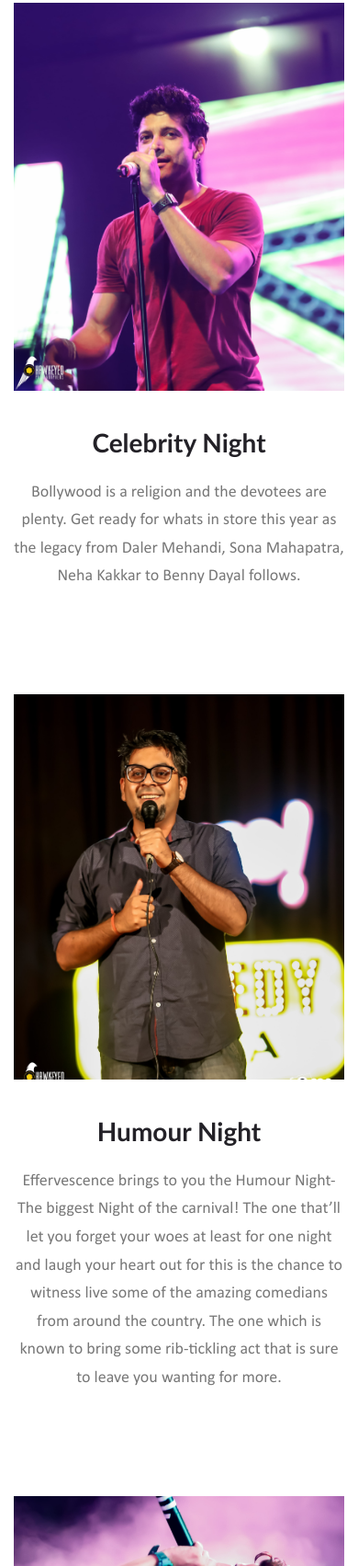
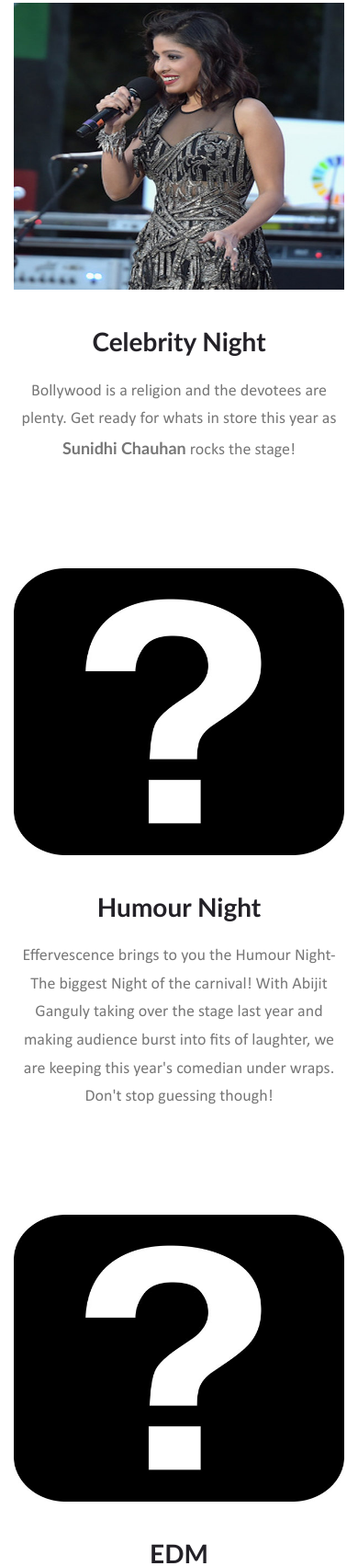
Before and after one commit to goodday451999/effe-edit, a plain HTML site: page index.html in a window 390 px wide. Shown: the part 3412-5115 px from the top of the page at 92% size. Drawn offline with nearby package versions, Linux system fonts and the light colour scheme; a script that the page names is missing.

Commit message:
Minor changes

```diff
--- a/index.html
+++ b/index.html
@@ -642,7 +642,7 @@
             <div class="col-12 col-sm-6 col-md-4">
                 <div class="next-event-wrap">
                     <figure>
-                        <a href="#"><img src="images/effe/farhan2.jpg" alt="1"></a>
+                        <a href="#"><img src="images/sunidhi.jpg" alt="1"></a>
 
                         <!-- <div class="event-rating">Celeb</div> -->
                     </figure>
@@ -654,7 +654,7 @@
                     </header>
 
                     <div class="entry-content">
-                        <p>Bollywood is a religion and the devotees are plenty. Get ready for whats in store this year as the legacy from Daler Mehandi, Sona Mahapatra, Neha Kakkar to Benny Dayal follows.</p>
+                        <p>Bollywood is a religion and the devotees are plenty. Get ready for whats in store this year as <b>Sunidhi Chauhan</b> rocks the stage!</p>
                     </div>
 
                     <!-- <footer class="entry-footer">
@@ -666,7 +666,7 @@
             <div class="col-12 col-sm-6 col-md-4">
                 <div class="next-event-wrap">
                     <figure>
-                        <a href="#"><img src="images/effe/ganguly.jpg" alt="1"></a>
+                        <a href="#"><img src="images/question-mark.jpg" alt="1"></a>
 
                         <!-- <div class="event-rating">Humour</div> -->
                     </figure>
@@ -678,7 +678,8 @@
                     </header>
 
                     <div class="entry-content">
-                        <p>Effervescence brings to you the Humour Night-The biggest Night of the carnival! The one that’ll let you forget your woes at least for one night and laugh your heart out for this is the chance to witness live some of the amazing comedians from around the country. The one which is known to bring some rib-tickling act that is sure to leave you wanting for more.
+                        <p>Effervescence brings to you the Humour Night-The biggest Night of the carnival!
+                            With Abijit Ganguly taking over the stage last year and making audience burst into fits of laughter, we are keeping this year's comedian under wraps. Don't stop guessing though!
                         </p>
                     </div>
 
@@ -691,7 +692,7 @@
             <div class="col-12 col-sm-6 col-md-4">
                 <div class="next-event-wrap">
                     <figure>
-                        <a href="#"><img src="images/effe/dj.jpg" alt="1"></a>
+                        <a href="#"><img src="images/question-mark.jpg" alt="1"></a>
 
                         <!-- <div class="event-rating">EDM
                         </div> -->
@@ -704,7 +705,8 @@
                     </header>
 
                     <div class="entry-content">
-                        <p>Effervescence presents the star studded affair, the one with it’s own flavour and identity- the EDM Night. The night with international DJs playing beats which gets the ground flaming and thousands of people that gather, dancing the night away. The one that lets you groove to the some heart pumping music and experience a ride of fun, delight and excitement.
+                        <p>Effervescence presents the star studded affair, the one with it’s own flavour and identity- the EDM Night.
+                            Last year's international performer 'Club Banditz' made everyone groove to their sick beats.Well let's see who takes over the mantle this year.
                         </p>
                     </div>
 
@@ -720,7 +722,7 @@
             <div class="col-12 col-sm-6 col-md-4">
                 <div class="next-event-wrap">
                     <figure>
-                        <a href="#"><img src="images/effe/kavyom.jpg" alt="1"></a>
+                        <a href="#"><img src="images/question-mark.jpg" alt="1"></a>
 
                         <!-- <div class="event-rating">Humour</div> -->
                     </figure>
@@ -744,7 +746,7 @@
             <div class="col-12 col-sm-6 col-md-4">
                 <div class="next-event-wrap">
                     <figure>
-                        <a href="#"><img src="images/effe/lagori.jpg" alt="1"></a>
+                        <a href="#"><img src="images/question-mark.jpg" alt="1"></a>
 
                         <!-- <div class="event-rating">Humour</div> -->
                     </figure>
--- a/style.css
+++ b/style.css
@@ -803,7 +803,23 @@
 
 .homepage-next-events .next-event-wrap figure img {
     width: 100%;
-    height: 100%;
+    height: 20vw;
+}
+
+
+
+@media screen and (max-width: 760px) {
+    .homepage-next-events .next-event-wrap figure img {
+        width: 100%;
+        height: 40vw;
+    }
+}
+
+@media screen and (max-width: 580px) {
+    .homepage-next-events .next-event-wrap figure img {
+        width: 100%;
+        height: 80vw;
+    }
 }
 
 .homepage-next-events .next-event-wrap .event-rating {
```
Also changed, not shown: images/effe/sunidhi.jpeg (added), images/question-mark.jpg (added), images/sunidhi.jpg (added).
